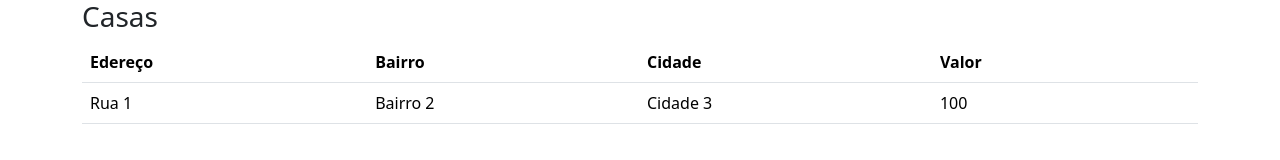
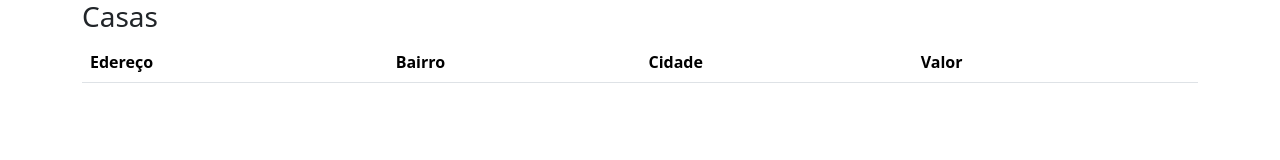
Before and after one commit to sergomes/aluga-aqui, a plain HTML site: page casas-lista.html in a window 1280 px wide. Drawn offline with nearby package versions, Linux system fonts and the light colour scheme.

Commit message:
Lista casa criado

```diff
--- a/casas-lista.html
+++ b/casas-lista.html
@@ -23,11 +23,11 @@
                         </tr>
                     </thead>
                     <tbody>
-                        <tr>
-                            <td>Rua 1</td>
-                            <td>Bairro 2</td>
-                            <td>Cidade 3</td>
-                            <td>100</td>
+                        <tr v-for="(casa, index) in casas" :key="index">
+                            <td>{{casa.endereco}}</td>
+                            <td>{{casa.bairro}}</td>
+                            <td>{{casa.cidade}}</td>
+                            <td>{{casa.valor}}</td>
                             <td></td>
                         </tr>
                     </tbody>
```
